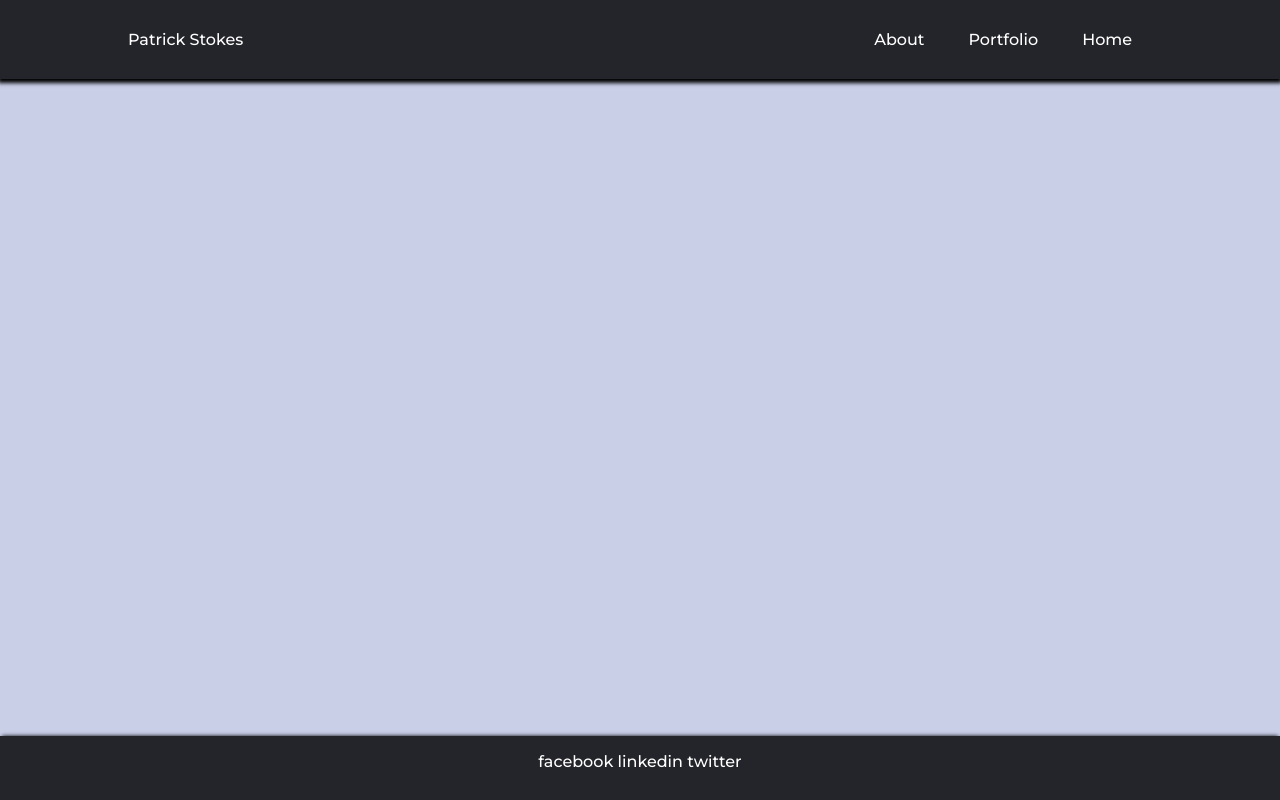
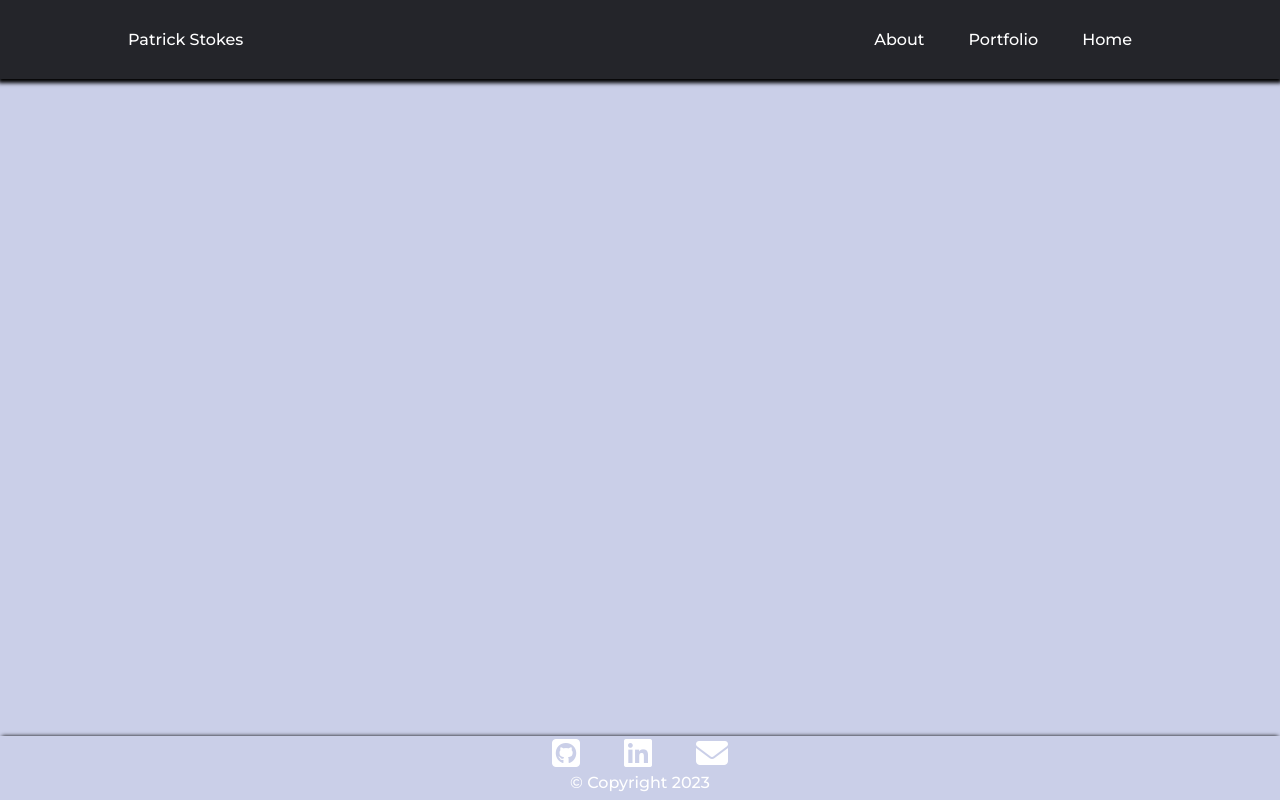
Before and after one commit to Patrick-Stokes-Personal-Website/Personal-Website, a plain HTML site: page index.html in a window 1280 px wide. Drawn offline with Linux system fonts and the light colour scheme.

Commit message:
Added footer and social icons

```diff
--- a/index.html
+++ b/index.html
@@ -5,6 +5,7 @@
                 <meta http-equiv="X-UA-Compatible" content="IE=edge">
                 <meta name="viewport" content="width=device-width, initial-scale=1.0">
                 <link rel="stylesheet" href="style.css">
+                <script src="https://kit.fontawesome.com/bc77bf5ae8.js" crossorigin="anonymous"></script>
                 <script src="main.js"></script>
                 <title>Home</title>
             </head>
@@ -20,14 +21,16 @@
         </nav>
     </header>
 
-    <footer>
-        <a href="https://facebook.com" target="_blank"> facebook
-        </a>
-        <a href="https://linkedin.com" target="_blank"> linkedin
-        </a>
-        <a href="https://twitter.com" target="_blank"> twitter
-        </a>
-      </footer>
+    <footer class="white-section" id="footer">
+        <div class="container-fluid">
+            <ul class="footer-links">
+             <li><i class="social-icon fa-brands fa-square-github fa-2xl"></i></li>
+             <li><i class="social-icon fa-brands fa-linkedin fa-2xl"></i></li>
+             <li><i class="social-icon social-icon fas fa-envelope fa-2xl"></i></li>
+            </ul>
+            <p class="copyright">© Copyright 2023</p>
+        </div>
+    </footer>
 
 </body>
 </html>
--- a/style.css
+++ b/style.css
@@ -48,9 +48,13 @@ header{
 }
 
 footer {
+    display: flex;
+    justify-content: space-evenly;
+    align-items: center;
     box-sizing: border-box;
     position: fixed;
-    background-color: #24252A;
+    padding: 30px 10%;
+    position: fixed;
     height: 64px;
     padding: 16px;
     bottom: 0;
@@ -59,3 +63,20 @@ footer {
     text-align: center;
     box-shadow: 0 -2px 4px -2px black;
     }
+
+    .logo{
+        cursor: pointer;
+    }
+
+    .footer-links{
+        list-style: none;
+    }
+
+    .footer-links li {
+        display: inline-block;
+        padding: 0px 20px;
+    }
+
+    footer p {
+        margin-top: 10px;
+    }
```
